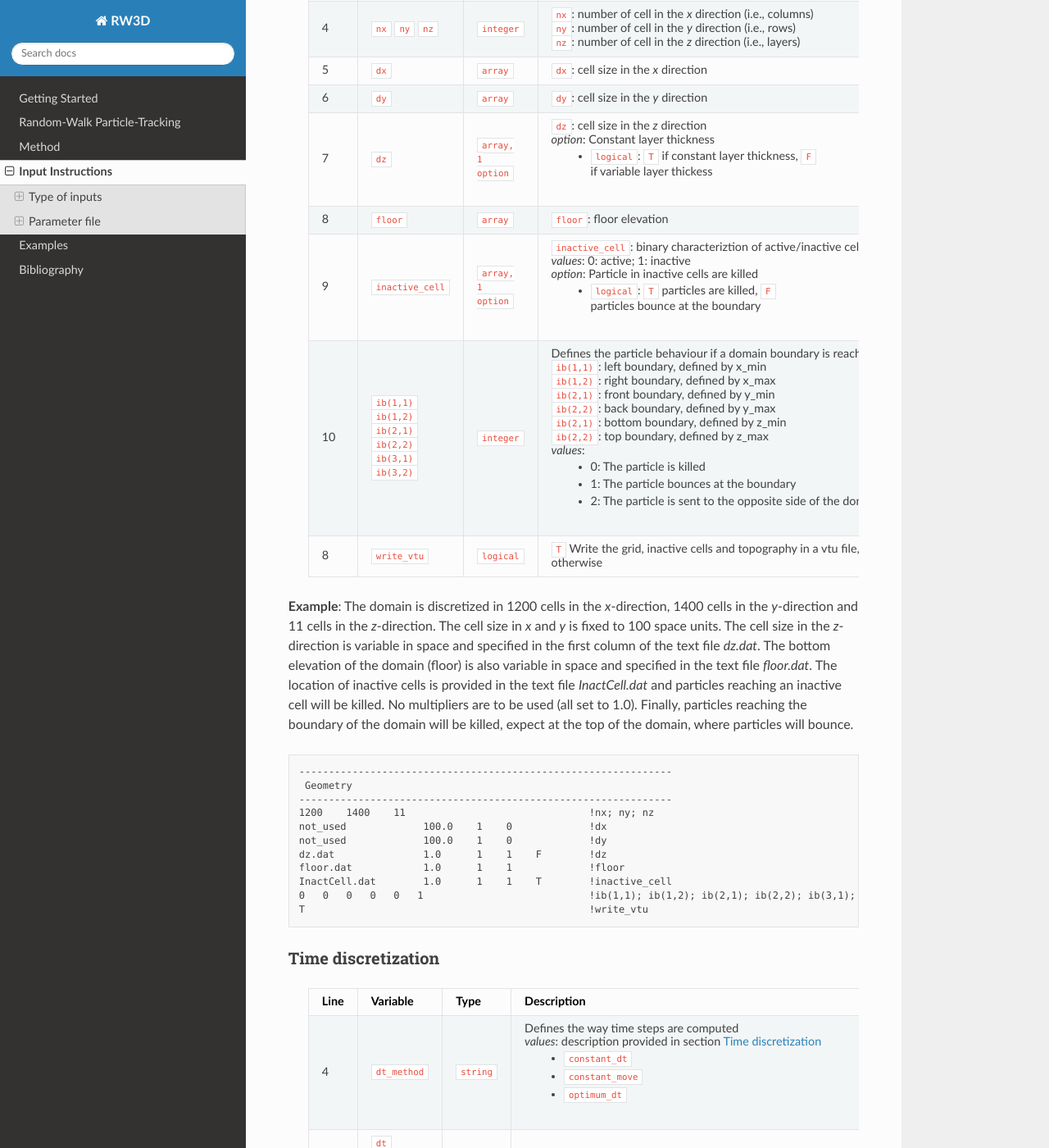
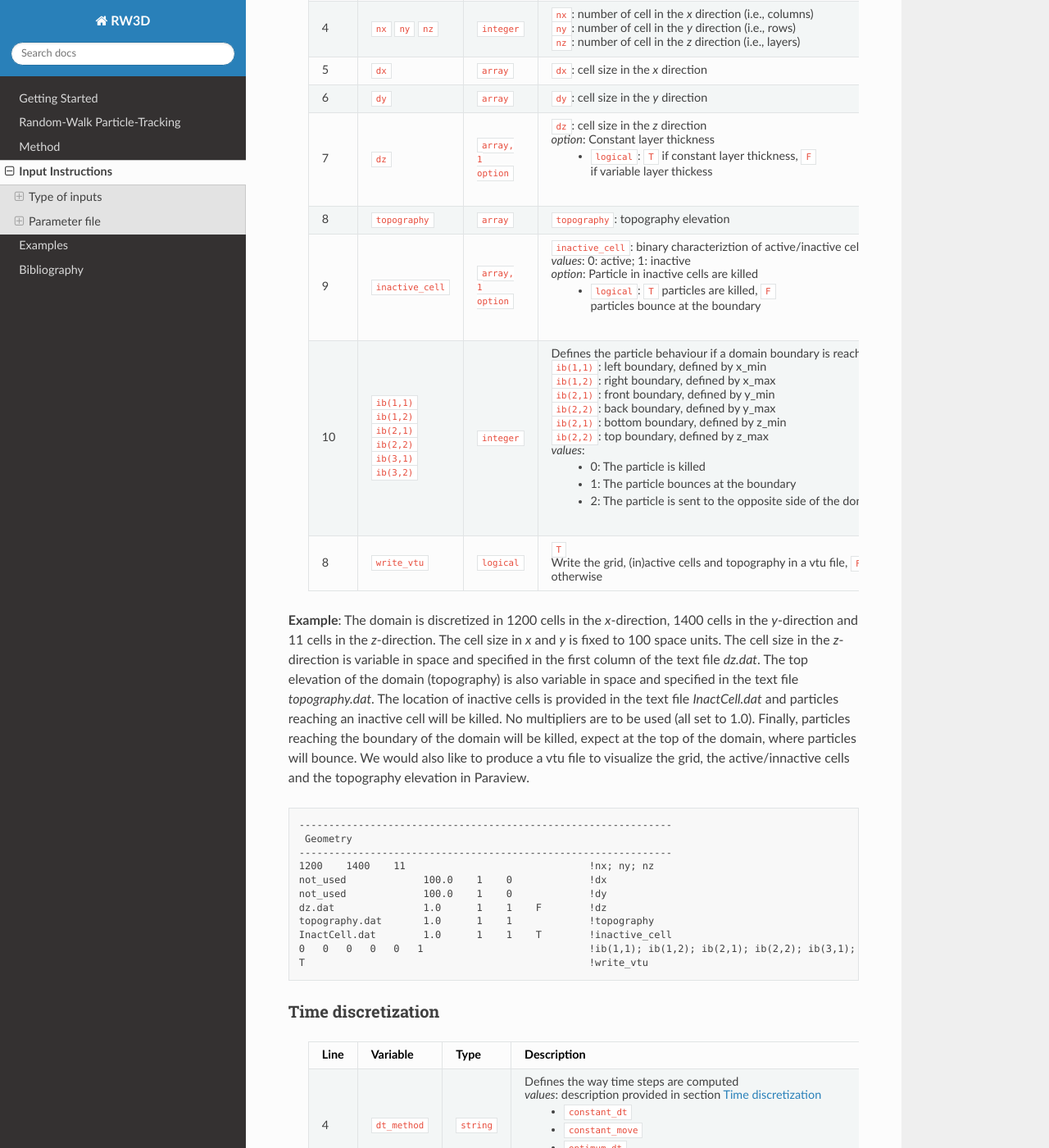
Before and after one commit to chrishenri/rw3d_manual, a Sphinx documentation site: the page built from docs/source/inputs.rst, in a window 1280 px wide and 1400 px high, scrolled down 6130 px. Shown: the whole window at 82% size. Built offline with Sphinx 7.4.7 and the Read the Docs theme 3.1.0, drawn with Linux system fonts in a browser that asks for light colours.

Commit message:
edit geometry instructions

```diff
--- a/docs/source/inputs.rst
+++ b/docs/source/inputs.rst
@@ -395,7 +395,7 @@ Geometry
   |      |                                                                         |                    |                                                                                        |
   |      |                                                                         |                    |    - ``logical``: ``T`` if constant layer thickness, ``F`` if variable layer thickess  |
   +------+-------------------------------------------------------------------------+--------------------+----------------------------------------------------------------------------------------+
-  | 8    | ``floor``                                                               | ``array``          | ``floor``: floor elevation                                                             |
+  | 8    | ``topography``                                                          | ``array``          | ``topography``: topography elevation                                                   |
   +------+-------------------------------------------------------------------------+--------------------+----------------------------------------------------------------------------------------+
   | 9    | ``inactive_cell``                                                       | ``array, 1 option``| ``inactive_cell``: binary characteriztion of active/inactive cells                     |
   |      |                                                                         |                    |                                                                                        |
@@ -425,16 +425,17 @@ Geometry
   |      |                                                                         |                    |    - 1: The particle bounces at the boundary                                           |
   |      |                                                                         |                    |    - 2: The particle is sent to the opposite side of the domain                        |
   +------+-------------------------------------------------------------------------+--------------------+----------------------------------------------------------------------------------------+
-  | 8    | ``write_vtu``                                                           | ``logical``        | ``T`` Write the grid, inactive cells and topography in a vtu file, ``F`` otherwise     |
+  | 8    | ``write_vtu``                                                           | ``logical``        | ``T`` Write the grid, (in)active cells and topography in a vtu file, ``F`` otherwise   |
   +------+-------------------------------------------------------------------------+--------------------+----------------------------------------------------------------------------------------+
 
 
 **Example**: The domain is discretized in 1200 cells in the *x*-direction, 1400 cells in the *y*-direction and 11 cells in the *z*-direction.
 The cell size in *x* and *y* is fixed to 100 space units. The cell size in the *z*-direction is variable in space and specified in the first column of the text file *dz.dat*.
-The bottom elevation of the domain (floor) is also variable in space and specified in the text file *floor.dat*.
+The top elevation of the domain (topography) is also variable in space and specified in the text file *topography.dat*.
 The location of inactive cells is provided in the text file *InactCell.dat* and particles reaching an inactive cell will be killed.
 No multipliers are to be used (all set to 1.0).
 Finally, particles reaching the boundary of the domain will be killed, expect at the top of the domain, where particles will bounce.
+We would also like to produce a vtu file to visualize the grid, the active/innactive cells and the topography elevation in Paraview.
 
 ::
 
@@ -445,7 +446,7 @@ Finally, particles reaching the boundary of the domain will be killed, expect at
    not_used             100.0    1    0             !dx
    not_used             100.0    1    0             !dy
    dz.dat               1.0      1    1    F        !dz
-   floor.dat            1.0      1    1             !floor
+   topography.dat       1.0      1    1             !topography
    InactCell.dat        1.0      1    1    T        !inactive_cell
    0   0   0   0   0   1                            !ib(1,1); ib(1,2); ib(2,1); ib(2,2); ib(3,1); ib(3,2)
    T                                                !write_vtu
```
